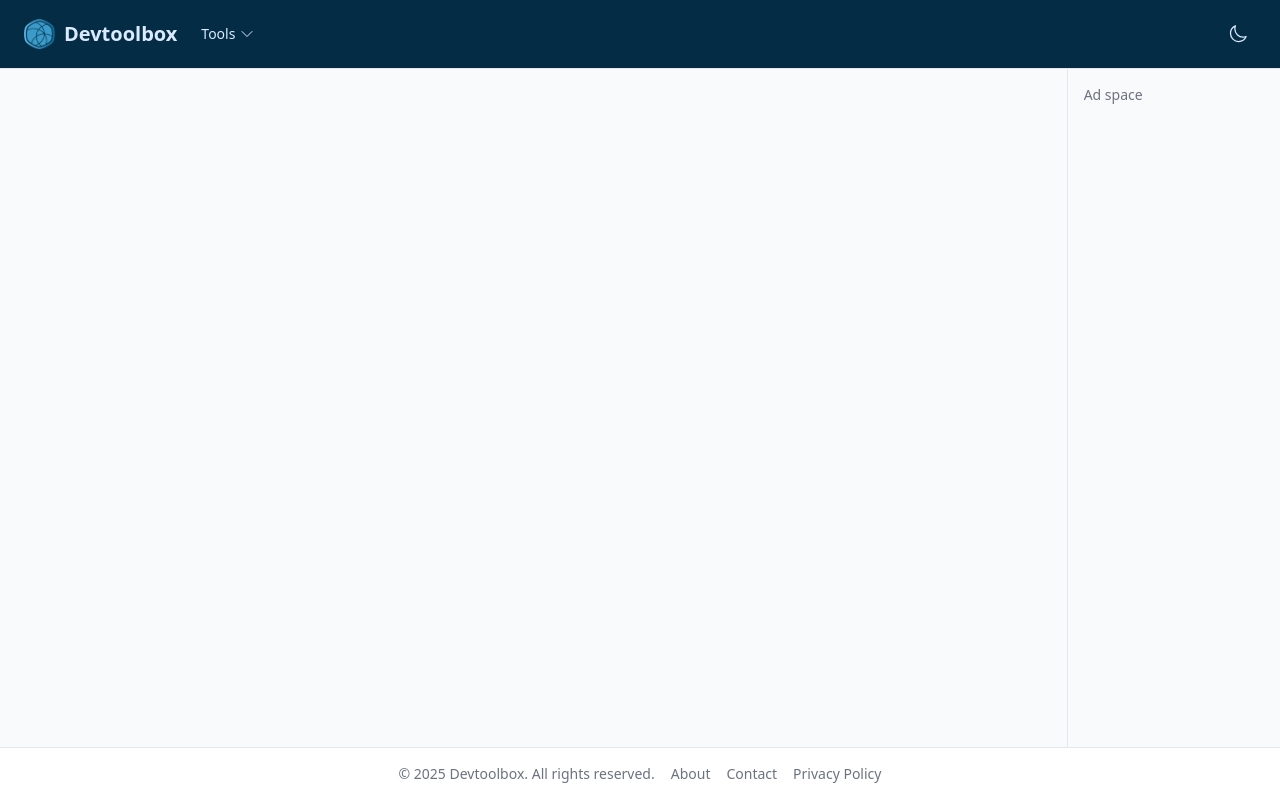
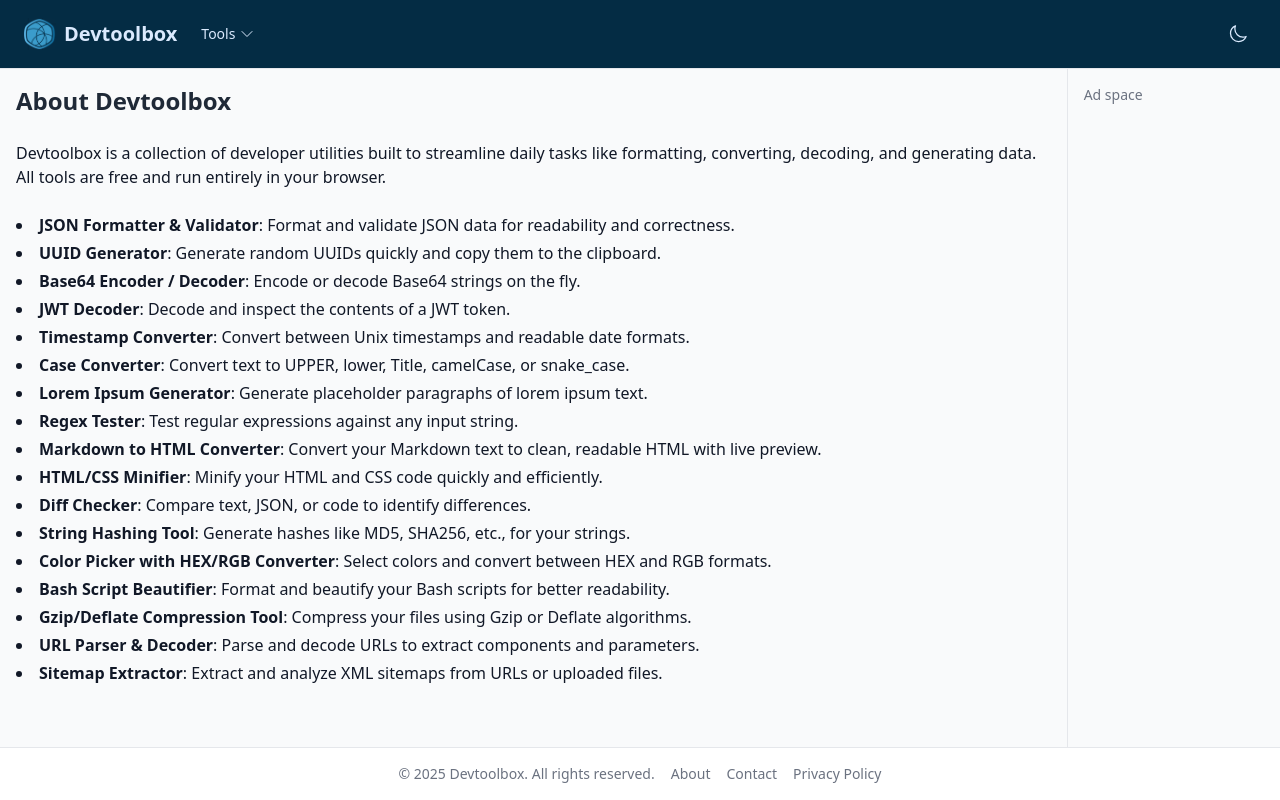
Before and after one commit to jschoeff81690/Devtoolbox, a React (Vite) app: page /about in a window 1280 px wide. Built offline with nearby package versions, Linux system fonts and the light colour scheme.

Commit message:
Add contact,privay,about pages

```diff
--- a/src/App.tsx
+++ b/src/App.tsx
@@ -1,28 +1,34 @@
 import { Routes, Route } from 'react-router-dom'
+import About from './pages/About'
+import Base64Tool from './tools/Base64Tool'
+import CaseConverter from './tools/CaseConverter'
+import ColorConverter from './tools/ColorConverter'
+import Contact from './pages/Contact'
+import HashGenerator from './tools/HashGenerator'
+import HtmlCssMinifier from './tools/HtmlCssMinifier'
+import JsonFormatter from './tools/JsonFormatter'
+import JsonSchemaGenerator from './tools/JsonSchemaGenerator'
+import JwtDecoder from './tools/JwtDecoder'
 import Layout from './components/Layout'
-import JsonFormatter from './tools/JsonFormatter'
+import LoremIpsumGenerator from './tools/LoremIpsumGenerator'
+import MarkdownToHtml from './tools/MarkdownToHtml'
+import Privacy from './pages/Privacy'
+import QrCodeGenerator from './tools/QrCodeGenerator'
+import RegexTester from './tools/RegexTester'
+import TimestampConverter from './tools/TimestampConverter'
 import Tools from './pages/Tools'
+import UrlEncoder from './tools/UrlEncoder'
 import UuidGenerator from './tools/UuidGenerator'
-import Base64Tool from './tools/Base64Tool'
-import JwtDecoder from './tools/JwtDecoder'
-import TimestampConverter from './tools/TimestampConverter'
-import CaseConverter from './tools/CaseConverter'
-import LoremIpsumGenerator from './tools/LoremIpsumGenerator'
-import RegexTester from './tools/RegexTester'
-import MarkdownToHtml from './tools/MarkdownToHtml'
-import HtmlCssMinifier from './tools/HtmlCssMinifier'
-import ColorConverter from './tools/ColorConverter'
 import WordCounter from './tools/WordCounter'
-import UrlEncoder from './tools/UrlEncoder'
-import HashGenerator from './tools/HashGenerator'
-import QrCodeGenerator from './tools/QrCodeGenerator'
-import JsonSchemaGenerator from './tools/JsonSchemaGenerator'
 
 export default function App() {
   return (
     <Layout>
       <Routes>
         <Route path="/" element={<Tools />} />
+        <Route path="/about" element={<About />} />
+        <Route path="/contact" element={<Contact />} />
+        <Route path="/privacy" element={<Privacy />} />
         <Route path="/tools" element={<Tools />} />
         <Route path="/json-formatter" element={<JsonFormatter />} />
         <Route path="/json-schema-generator" element={<JsonSchemaGenerator />} />
--- /dev/null
+++ b/src/pages/About.tsx
@@ -0,0 +1,30 @@
+export default function About() {
+  return (
+    <div className="space-y-6">
+      <h1 className="text-2xl font-bold text-gray-800">About Devtoolbox</h1>
+      <p>
+        Devtoolbox is a collection of developer utilities built to streamline daily tasks like formatting,
+        converting, decoding, and generating data. All tools are free and run entirely in your browser.
+      </p>
+      <ul className="list-disc list-inside space-y-1">
+        <li><strong>JSON Formatter & Validator</strong>: Format and validate JSON data for readability and correctness.</li>
+        <li><strong>UUID Generator</strong>: Generate random UUIDs quickly and copy them to the clipboard.</li>
+        <li><strong>Base64 Encoder / Decoder</strong>: Encode or decode Base64 strings on the fly.</li>
+        <li><strong>JWT Decoder</strong>: Decode and inspect the contents of a JWT token.</li>
+        <li><strong>Timestamp Converter</strong>: Convert between Unix timestamps and readable date formats.</li>
+        <li><strong>Case Converter</strong>: Convert text to UPPER, lower, Title, camelCase, or snake_case.</li>
+        <li><strong>Lorem Ipsum Generator</strong>: Generate placeholder paragraphs of lorem ipsum text.</li>
+        <li><strong>Regex Tester</strong>: Test regular expressions against any input string.</li>
+        <li><strong>Markdown to HTML Converter</strong>: Convert your Markdown text to clean, readable HTML with live preview.</li>
+        <li><strong>HTML/CSS Minifier</strong>: Minify your HTML and CSS code quickly and efficiently.</li>
+        <li><strong>Diff Checker</strong>: Compare text, JSON, or code to identify differences.</li>
+        <li><strong>String Hashing Tool</strong>: Generate hashes like MD5, SHA256, etc., for your strings.</li>
+        <li><strong>Color Picker with HEX/RGB Converter</strong>: Select colors and convert between HEX and RGB formats.</li>
+        <li><strong>Bash Script Beautifier</strong>: Format and beautify your Bash scripts for better readability.</li>
+        <li><strong>Gzip/Deflate Compression Tool</strong>: Compress your files using Gzip or Deflate algorithms.</li>
+        <li><strong>URL Parser & Decoder</strong>: Parse and decode URLs to extract components and parameters.</li>
+        <li><strong>Sitemap Extractor</strong>: Extract and analyze XML sitemaps from URLs or uploaded files.</li>
+      </ul>
+    </div>
+  )
+}
--- /dev/null
+++ b/src/pages/Contact.tsx
@@ -0,0 +1,11 @@
+export default function Contact() {
+  return (
+    <div className="space-y-4">
+      <h1 className="text-2xl font-bold">Contact</h1>
+      <p>
+        For inquiries, suggestions, or bug reports, please reach out to us at:
+      </p>
+      <p className="text-blue-600">support@devtoolbox.tools</p>
+    </div>
+  );
+}
--- /dev/null
+++ b/src/pages/Privacy.tsx
@@ -0,0 +1,10 @@
+export default function Privacy() {
+  return (
+    <div className="space-y-4">
+      <h1 className="text-2xl font-bold">Privacy Policy</h1>
+      <p>
+        Devtoolbox does not collect or store any personal data. All tools run client-side in your browser. We use GoatCounter for basic, privacy-focused analytics. No cookies or trackers are used.
+      </p>
+    </div>
+  );
+}
```
